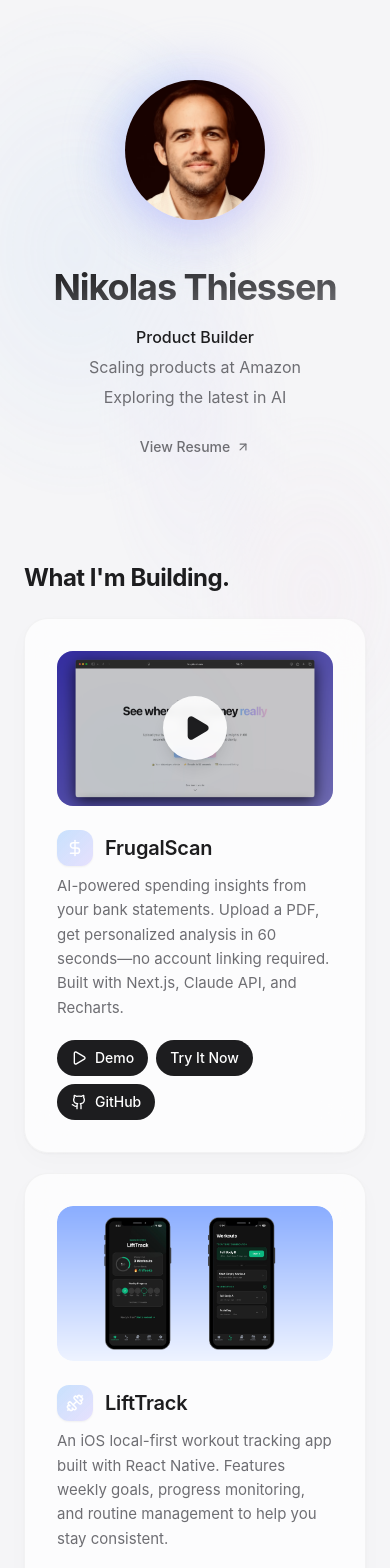
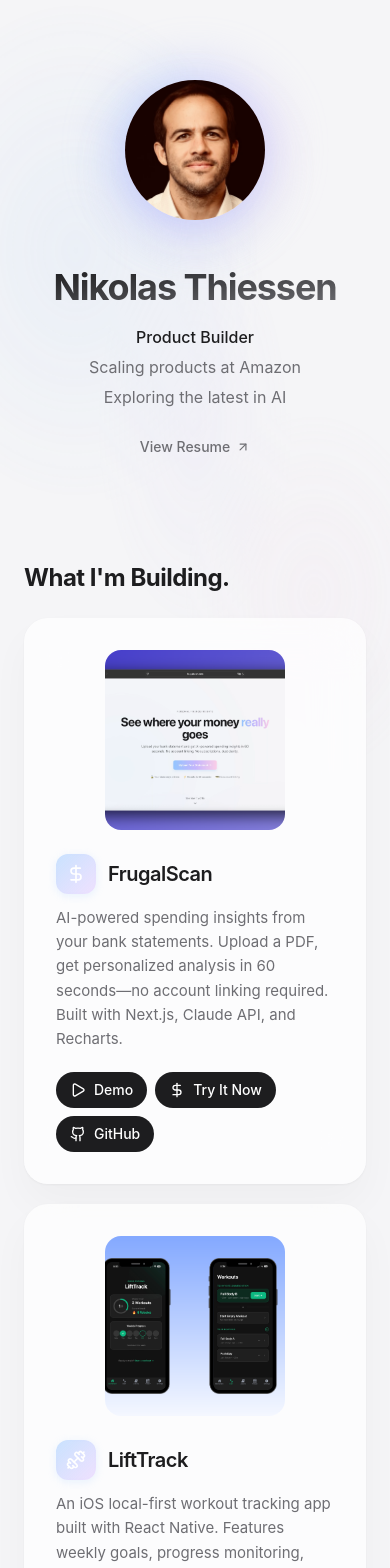
Before and after one commit to nthiessenf/personal-landing, a Next.js app: page / in a window 390 px wide. Shown: the top 1568 px of the page. Built offline with nearby package versions, Linux system fonts and the light colour scheme.

Commit message:
Refactor ProjectCard and Home components to improve link structure and UI consistency. Replace 'name' and 'href' with 'label' and 'url' in project links, update icon sizes, and streamline layout by removing unnecessary components. Enhance video handling and image display for better user experience.

```diff
--- a/app/page.tsx
+++ b/app/page.tsx
@@ -31,11 +31,6 @@
     { name: "Apple", href: "https://podcasts.apple.com/us/podcast/gist/id1869418127", icon: <Podcast className="w-4 h-4" /> },
   ];
 
-  const lifttrackLinks = [
-    { name: "TestFlight", href: "https://testflight.apple.com/join/kaB6bdcu", icon: <Smartphone className="w-4 h-4" /> },
-    { name: "GitHub", href: "https://github.com/nthiessenf", icon: <Github className="w-4 h-4" /> },
-  ];
-
   return (
     <div className="relative min-h-screen flex flex-col">
       <main className="relative z-10 flex-1">
@@ -48,33 +43,36 @@
             <SectionTitle>What I'm Building.</SectionTitle>
 
             {/* FrugalScan - Featured Project */}
-            <BentoCard delay={0.1} className="w-full mb-5">
+            <div className="w-full mb-5">
               <ProjectCard
                 title="FrugalScan"
                 description="AI-powered spending insights from your bank statements. Upload a PDF, get personalized analysis in 60 seconds—no account linking required. Built with Next.js, Claude API, and Recharts."
-                icon={<DollarSign className="w-full h-full" />}
+                icon={<DollarSign className="w-5 h-5" />}
                 videoUrl="/videos/frugalscan-demo.mp4"
                 videoThumbnail="/images/frugalscan-thumbnail.png"
                 links={[
-                  { name: "Demo", href: "#watch-demo", icon: <Play className="w-4 h-4" /> },
-                  { name: "Try It Now", href: "https://frugalscan.com", icon: <></> },
-                  { name: "GitHub", href: "https://github.com/nthiessenf", icon: <Github className="w-4 h-4" /> },
+                  { label: "Demo", url: "#watch-demo", icon: <Play className="w-4 h-4" /> },
+                  { label: "Try It Now", url: "https://frugalscan.com", icon: <DollarSign className="w-4 h-4" /> },
+                  { label: "GitHub", url: "https://github.com/nthiessenf", icon: <Github className="w-4 h-4" /> },
                 ]}
                 href="https://frugalscan.com"
               />
-            </BentoCard>
+            </div>
 
             {/* LiftTrack */}
-            <BentoCard delay={0.2} className="w-full">
+            <div className="w-full">
               <ProjectCard
                 title="LiftTrack"
                 description="An iOS local-first workout tracking app built with React Native. Features weekly goals, progress monitoring, and routine management to help you stay consistent."
-                icon={<Dumbbell className="w-full h-full" />}
-                videoThumbnail="/images/lifttrack-dual-screenshot.png"
-                links={lifttrackLinks}
+                icon={<Dumbbell className="w-5 h-5" />}
+                image="/images/lifttrack-dual-screenshot.png"
+                links={[
+                  { label: "TestFlight", url: "https://testflight.apple.com/join/kaB6bdcu", icon: <Smartphone className="w-4 h-4" /> },
+                  { label: "GitHub", url: "https://github.com/nthiessenf", icon: <Github className="w-4 h-4" /> },
+                ]}
                 href="https://testflight.apple.com/join/kaB6bdcu"
               />
-            </BentoCard>
+            </div>
           </section>
 
           {/* What I'm Sharing Section */}
@@ -103,7 +101,7 @@
                     "The Origins of Efficiency — Brian Potter",
                     "Lenny's Newsletter — Lenny Rachitsky",
                   ]}
-                  icon={<BookOpen className="w-full h-full" />}
+                  icon={<BookOpen className="w-5 h-5" />}
                 />
               </BentoCard>
 
@@ -115,7 +113,7 @@
                     "Surfing — planning my next trip to Indonesia",
                     "Gym — staying young, one rep at a time",
                   ]}
-                  icon={<Activity className="w-full h-full" />}
+                  icon={<Activity className="w-5 h-5" />}
                 />
               </BentoCard>
             </div>
--- a/components/project-card.tsx
+++ b/components/project-card.tsx
@@ -1,22 +1,23 @@
-"use client";
+'use client';
 
-import { ReactNode, useState, useRef } from "react";
-import { Play } from "lucide-react";
+import { ExternalLink, X } from 'lucide-react';
+import Image from 'next/image';
+import { useState, useEffect } from 'react';
 
 interface ProjectLink {
-  name: string;
-  href: string;
-  icon: ReactNode;
+  label: string;
+  url: string;
+  icon: React.ReactNode;
 }
 
 interface ProjectCardProps {
   title: string;
   description: string;
-  icon?: ReactNode;
+  icon: React.ReactNode;
   image?: string;
+  links: ProjectLink[];
   videoUrl?: string;
   videoThumbnail?: string;
-  links?: ProjectLink[];
   href?: string;
 }
 
@@ -25,192 +26,130 @@
   description,
   icon,
   image,
+  links,
   videoUrl,
   videoThumbnail,
-  links,
   href,
 }: ProjectCardProps) {
-  const [isPlaying, setIsPlaying] = useState(false);
-  const videoRef = useRef<HTMLVideoElement>(null);
+  const [isVideoModalOpen, setIsVideoModalOpen] = useState(false);
 
-  const handlePlayClick = () => {
-    setIsPlaying(true);
-    setTimeout(() => {
-      videoRef.current?.play();
-    }, 100);
+  useEffect(() => {
+    const handleEscape = (e: KeyboardEvent) => {
+      if (e.key === 'Escape') {
+        setIsVideoModalOpen(false);
+      }
     };
 
-  const content = (
-    <div className="relative h-full flex flex-col sm:flex-row gap-6">
-      {/* Video Player or Image */}
-      {videoUrl ? (
-        <div className="flex-shrink-0 w-full sm:w-[400px] rounded-2xl overflow-hidden relative group">
-          {!isPlaying ? (
-            // Video Thumbnail with Play Button
+    window.addEventListener('keydown', handleEscape);
+    return () => window.removeEventListener('keydown', handleEscape);
+  }, []);
+
+  return (
+    <>
       <div
-              onClick={handlePlayClick}
-              className="relative w-full aspect-video cursor-pointer bg-gradient-to-br from-gray-100 to-gray-200"
+        onClick={() => href && window.open(href, '_blank')}
+        className="relative overflow-hidden rounded-3xl bg-white/70 p-8 shadow-[0_1px_3px_rgba(0,0,0,0.05),0_20px_40px_rgba(0,0,0,0.03)] backdrop-blur-xl backdrop-saturate-[180%] transition-all duration-500 cursor-pointer hover:bg-white/85 hover:-translate-y-2 hover:scale-[1.02] hover:shadow-[0_20px_40px_rgba(0,0,0,0.08),0_8px_16px_rgba(147,197,253,0.12)] group"
       >
-              {videoThumbnail ? (
-                <img
-                  src={videoThumbnail}
-                  alt={`${title} demo`}
-                  className="w-full h-full object-cover"
-                  onError={(e) => {
-                    console.log('Thumbnail failed to load');
-                    e.currentTarget.style.display = 'none';
-                  }}
-                />
-              ) : (
-                <div className="w-full h-full flex items-center justify-center text-[#6e6e73] text-sm">
-                  {title} demo
-                </div>
-              )}
-              {/* Play Button Overlay */}
-              <div className="absolute inset-0 bg-black/20 flex items-center justify-center transition-all group-hover:bg-black/30">
-                <div className="w-16 h-16 rounded-full bg-white/90 backdrop-blur-sm flex items-center justify-center shadow-lg transition-all group-hover:scale-110 group-hover:bg-white">
-                  <Play className="w-7 h-7 text-[#1d1d1f] ml-1" fill="currentColor" />
-                </div>
-              </div>
-            </div>
-          ) : (
-            // Video Player
-            <video
-              ref={videoRef}
-              className="w-full aspect-video rounded-2xl"
-              controls
-              poster={videoThumbnail}
-              onError={(e) => {
-                console.error('Video failed to load');
-                setIsPlaying(false);
+        <div className="pointer-events-none absolute inset-0 rounded-3xl bg-gradient-to-br from-blue-300/30 via-purple-300/20 to-pink-200/30 opacity-0 transition-opacity duration-400 [mask:linear-gradient(white_0_0)_content-box,linear-gradient(white_0_0)] [mask-composite:exclude] [padding:1px] group-hover:opacity-100" />
+        <div className="pointer-events-none absolute left-[-50%] top-[-50%] h-[200%] w-[200%] bg-[radial-gradient(circle,rgba(255,255,255,0.6)_0%,transparent_70%)] opacity-0 transition-opacity duration-400 group-hover:opacity-100" />
+
+        <div className="relative z-10 h-full flex flex-col sm:flex-row gap-6">
+          {(image || videoThumbnail) && (
+            <div
+              className="flex-shrink-0 w-[180px] h-[180px] rounded-2xl overflow-hidden mx-auto sm:mx-0 relative cursor-pointer"
+              onClick={(e) => {
+                e.stopPropagation();
+                if (videoUrl) setIsVideoModalOpen(true);
               }}
             >
-              <source src={videoUrl} type="video/mp4" />
-              Your browser does not support video playback.
-            </video>
-          )}
-        </div>
-      ) : videoThumbnail ? (
-        // Static Landscape Image (videoThumbnail without videoUrl)
-        <div className="flex-shrink-0 w-full sm:w-[400px] rounded-2xl overflow-hidden">
-          <img
-            src={videoThumbnail}
+              <Image
+                src={videoThumbnail || image || ''}
                 alt={title}
-            className="w-full aspect-video object-cover rounded-2xl"
-            onError={(e) => {
-              console.log('Thumbnail failed to load');
-              e.currentTarget.style.display = 'none';
-            }}
+                width={180}
+                height={180}
+                className="w-full h-full object-cover transition-transform duration-500 group-hover:scale-105"
               />
-        </div>
-      ) : image ? (
-        // Phone Mockup with Screenshot (existing)
-        <div
-          className="flex-shrink-0 w-[180px] h-[180px] rounded-2xl overflow-hidden flex items-center justify-center mx-auto sm:mx-0"
-          style={{
-            background: "linear-gradient(145deg, #1a1a1a 0%, #0a2520 50%, #0d3d35 100%)",
-          }}
-        >
-          <div className="relative w-[70%] h-[90%] rounded-[20px] overflow-hidden border-[3px] border-[#2a2a2a] shadow-2xl">
-            <img
-              src={image}
-              alt={title}
-              className="w-full h-full object-cover object-top"
-            />
-          </div>
-        </div>
-      ) : null}
 
-      {/* Content - Right Side */}
-      <div className="flex-1 flex flex-col justify-center">
-        <div className="flex items-center gap-3 mb-2">
-          {icon && (
-            <div
-              className="w-9 h-9 rounded-xl flex items-center justify-center shadow-sm"
-              style={{
-                background: "linear-gradient(135deg, rgba(147, 197, 253, 0.5), rgba(196, 181, 253, 0.4))",
-              }}
-            >
-              <div className="w-[18px] h-[18px] text-white">
-                {icon}
+              {videoUrl && (
+                <div className="absolute inset-0 flex items-center justify-center bg-black/0 transition-all duration-300 group-hover:bg-black/20">
+                  <div className="flex h-14 w-14 items-center justify-center rounded-full bg-white/95 shadow-lg opacity-0 group-hover:opacity-100 transition-opacity duration-300">
+                    <svg className="ml-1 h-7 w-7 text-gray-900" fill="currentColor" viewBox="0 0 24 24">
+                      <path d="M8 5v14l11-7z" />
+                    </svg>
                   </div>
                 </div>
               )}
-          <h3 className="text-xl sm:text-2xl font-semibold text-[#1d1d1f] tracking-[-0.01em]">
+            </div>
+          )}
+
+          <div className="flex-1 flex flex-col justify-center">
+            <div className="mb-3 flex items-start justify-between">
+              <div className="flex items-center gap-3">
+                <div className="flex h-10 w-10 items-center justify-center rounded-xl bg-gradient-to-br from-blue-300/50 to-purple-300/40 shadow-[0_2px_8px_rgba(147,197,253,0.2)] backdrop-blur-sm text-white">
+                  {icon}
+                </div>
+                <h3 className="text-xl sm:text-2xl font-semibold tracking-tight text-[#1d1d1f]">
                   {title}
                 </h3>
+              </div>
+              {href && (
+                <div className="flex h-8 w-8 translate-x-[-4px] translate-y-1 items-center justify-center rounded-lg bg-[#1d1d1f]/8 opacity-0 transition-all duration-300 group-hover:translate-x-0 group-hover:translate-y-0 group-hover:bg-[#1d1d1f]/12 group-hover:opacity-100">
+                  <ExternalLink className="h-4 w-4 text-[#1d1d1f]" />
+                </div>
+              )}
             </div>
 
             <p className="text-[15px] sm:text-base text-[#6e6e73] leading-relaxed mb-5">
               {description}
             </p>
 
-        {/* Links/Buttons */}
-        {links && links.length > 0 && (
-          <div className="flex flex-wrap items-center gap-2">
-            {links.map((link) => {
-              const isWatchDemo = link.name === "Demo";
-
-              if (isWatchDemo) {
-                return (
+            <div className="flex flex-wrap gap-2">
+              {links.map((link, index) => (
                 <button
-                    key={link.name}
+                  key={index}
                   onClick={(e) => {
                     e.stopPropagation();
-                      handlePlayClick();
+                    if (link.label === 'Demo' && videoUrl) {
+                      setIsVideoModalOpen(true);
+                    } else {
+                      window.open(link.url, '_blank');
+                    }
                   }}
                   className="inline-flex items-center gap-2 px-3.5 py-2 rounded-full bg-[#1d1d1f] text-white text-sm font-medium transition-all duration-300 hover:bg-[#000] hover:scale-[1.02] hover:shadow-lg"
                 >
                   {link.icon}
-                    <span>{link.name}</span>
+                  <span>{link.label}</span>
                 </button>
+              ))}
+            </div>
+          </div>
+        </div>
+      </div>
+
+      {isVideoModalOpen && (
+        <div
+          className="fixed inset-0 z-[9999] bg-black/95 flex items-center justify-center p-8"
+          onClick={() => setIsVideoModalOpen(false)}
+        >
+          <div className="relative w-full max-w-6xl" onClick={(e) => e.stopPropagation()}>
+            <button
+              onClick={() => setIsVideoModalOpen(false)}
+              className="absolute -top-16 right-0 flex h-12 w-12 items-center justify-center rounded-full bg-white shadow-2xl hover:bg-gray-100 hover:scale-110 transition-all"
+            >
+              <X className="h-6 w-6 text-gray-900" />
+            </button>
+            <video
+              src={videoUrl}
+              controls
+              controlsList="nodownload"
+              autoPlay
+              className="w-full rounded-2xl"
+              style={{ maxHeight: '80vh' }}
+            />
+            <p className="text-center text-white/80 text-sm mt-4">Press ESC to close</p>
+          </div>
+        </div>
+      )}
+    </>
   );
 }
-
-              return (
-                <a
-                  key={link.name}
-                  href={link.href}
-                  target="_blank"
-                  rel="noopener noreferrer"
-                  onClick={(e) => e.stopPropagation()}
-                  className="inline-flex items-center gap-2 px-3.5 py-2 rounded-full bg-[#1d1d1f] text-white text-sm font-medium transition-all duration-300 hover:bg-[#000] hover:scale-[1.02] hover:shadow-lg"
-                >
-                  {link.icon}
-                  <span>{link.name}</span>
-                </a>
-              );
-            })}
-          </div>
-        )}
-      </div>
-    </div>
-  );
-
-  const handleCardClick = () => {
-    if (href) {
-      window.open(href, '_blank', 'noopener,noreferrer');
-    }
-  };
-
-  if (href) {
-    return (
-      <div
-        onClick={handleCardClick}
-        className="h-full cursor-pointer"
-        role="link"
-        tabIndex={0}
-        onKeyDown={(e) => {
-          if (e.key === 'Enter' || e.key === ' ') {
-            e.preventDefault();
-            handleCardClick();
-          }
-        }}
-      >
-        {content}
-      </div>
-    );
-  }
-
-  return <div className="h-full">{content}</div>;
-}
```
Lines whose indentation alone changed are shown as unchanged.
